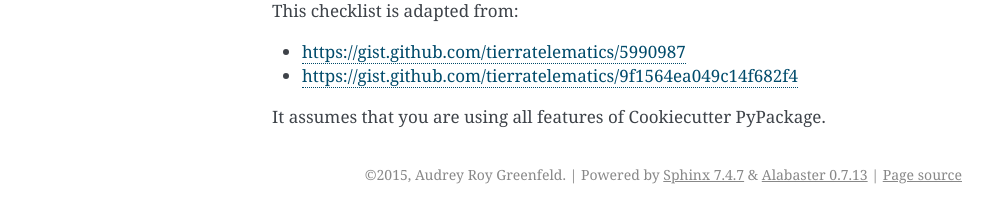
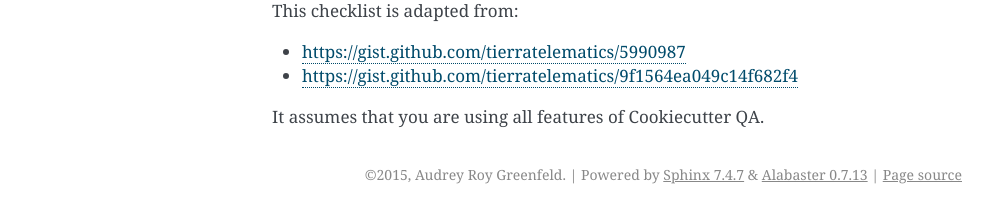
Before and after one commit to davidemoro/cookiecutter-qa, a Sphinx documentation site: the page built from docs/pypi_release_checklist.rst, in a window 1280 px wide. Shown: the part 1402-1613 px from the top of the page, without its empty margins (148-1140 px from the left). Built offline with Sphinx 7.4.7, drawn with Linux system fonts in a browser that asks for light colours.

Commit message:
update package name

```diff
--- a/CONTRIBUTING.rst
+++ b/CONTRIBUTING.rst
@@ -36,7 +36,7 @@ and "help wanted" is open to whoever wants to implement it.
 Write Documentation
 ~~~~~~~~~~~~~~~~~~~
 
-Cookiecutter PyPackage could always use more documentation, whether as part of the
+Cookiecutter QA could always use more documentation, whether as part of the
 official docs, in docstrings, or even on the web in blog posts, articles, and such.
 
 Submit Feedback
--- a/README.rst
+++ b/README.rst
@@ -1,6 +1,6 @@
-======================
-Cookiecutter PyPackage
-======================
+===============
+cookiecutter QA
+===============
 
 .. image:: https://pyup.io/repos/github/tierratelematics/cookiecutter-qa/shield.svg
      :target: https://pyup.io/repos/github/tierratelematics/cookiecutter-qa/
--- a/docs/pypi_release_checklist.rst
+++ b/docs/pypi_release_checklist.rst
@@ -75,4 +75,4 @@ This checklist is adapted from:
 * https://gist.github.com/tierratelematics/5990987
 * https://gist.github.com/tierratelematics/9f1564ea049c14f682f4
 
-It assumes that you are using all features of Cookiecutter PyPackage.
+It assumes that you are using all features of Cookiecutter QA.
```
